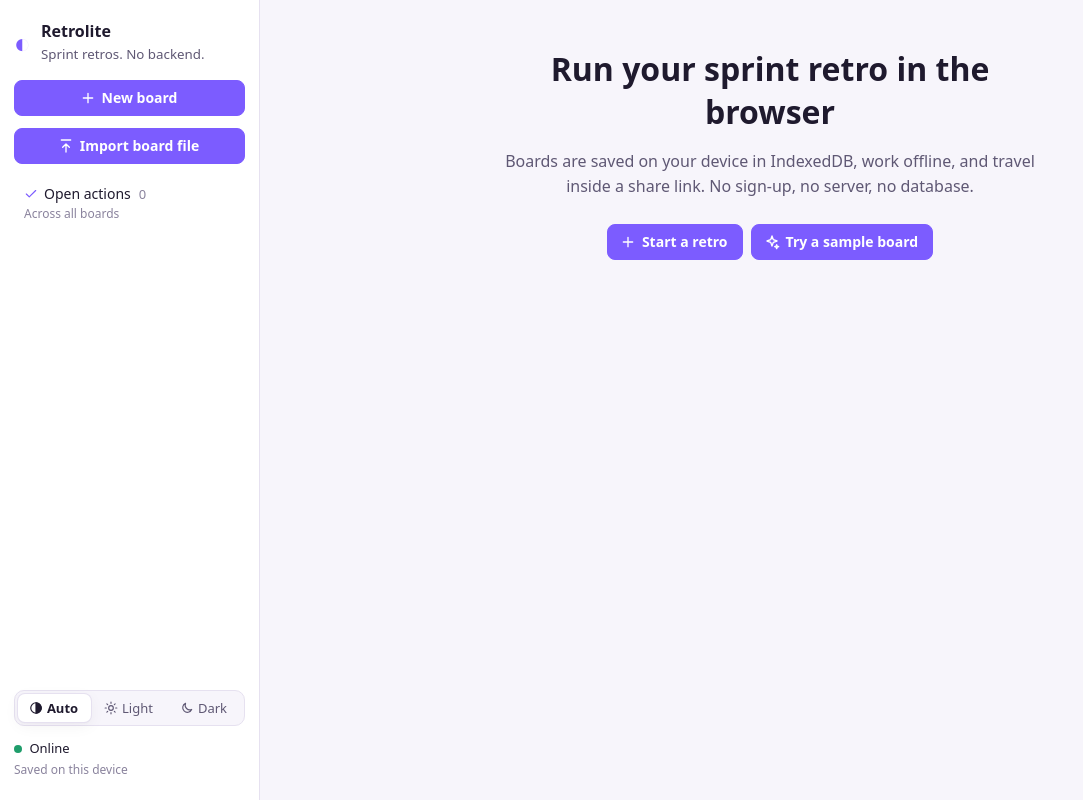
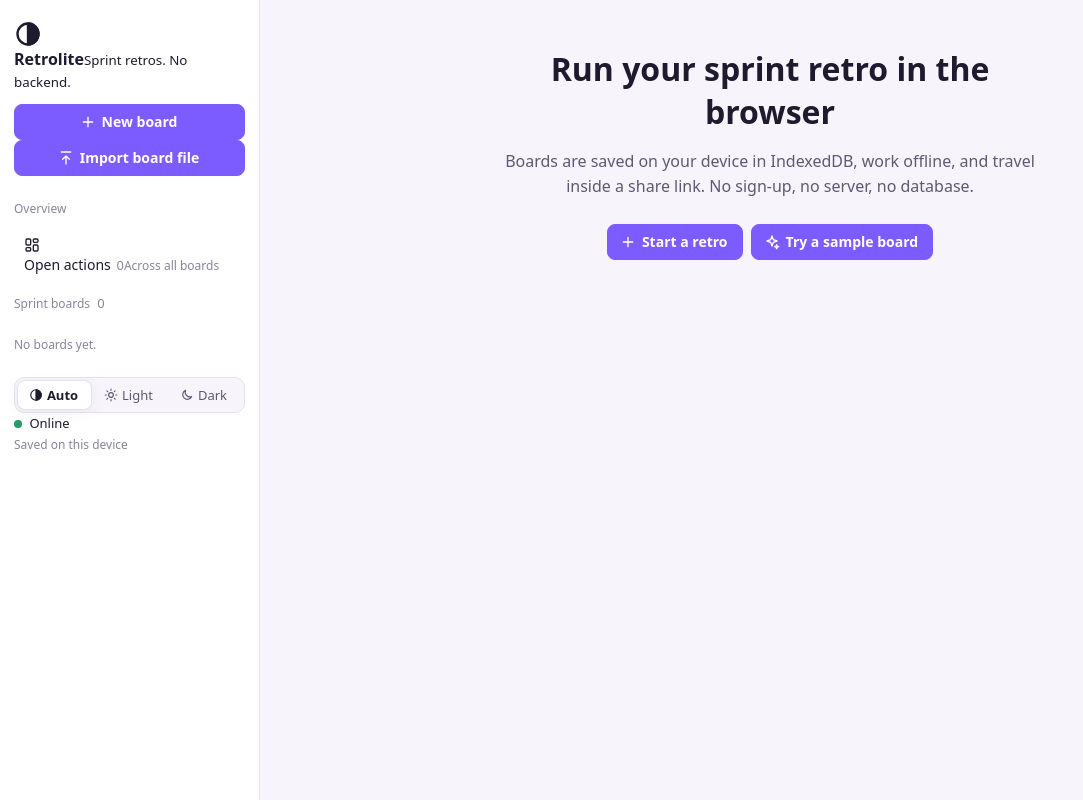
Before and after one commit to theinsanecat/retrolite, a React (Vite) app: page / in a window 1280 px wide. Shown: the whole page, without its empty margins (0-1083 px from the left). Built offline with nearby package versions, Linux system fonts and the light colour scheme.

Commit message:
Split the sidebar into brand, actions, pages and footer sections

```diff
--- a/src/App.tsx
+++ b/src/App.tsx
@@ -199,39 +199,62 @@ export default function App() {
   return (
     <div className="app">
       <aside className="sidebar">
-        <div className="brand">
-          <span className="logo" aria-hidden>◐</span>
+        {/* 1. Brand */}
+        <div className="side-section side-brand">
+          <span className="logo" aria-hidden><Icon name="auto" size={28} /></span>
           <div>
             <strong>Retrolite</strong>
             <small>Sprint retros. No backend.</small>
           </div>
         </div>
+
+        {/* 2. Actions */}
+        <div className="side-section side-actions">
           <Button variant="primary" className="wide" icon="plus" onClick={() => setView('new')}>New board</Button>
           <label className={btnClass('primary', { extra: 'wide' })}>
             <Icon name="upload" />Import board file
             <input type="file" accept=".json,application/json" className="sr-only" onChange={e => { importFile(e.target.files?.[0]); e.target.value = '' }} />
           </label>
-        <button className={`board-link open-link ${view === 'actions' ? 'active' : ''}`} onClick={() => setView('actions')}>
-          <span className="open-title"><Icon name="check" size={14} />Open actions <span className="count">{open.length}</span></span>
+        </div>
+
+        {/* 3. Pages: the overview, then every sprint board */}
+        <div className="side-section side-pages">
+          <p className="side-heading text-tertiary">Overview</p>
+          <button className={`board-link open-link ${view === 'actions' ? 'active' : ''}`} aria-current={view === 'actions' ? 'page' : undefined} onClick={() => setView('actions')}>
+            <Icon name="overview" className="link-icon" />
+            <span className="link-text">
+              <span>Open actions <span className="count">{open.length}</span></span>
               <small className="text-tertiary">{overdue ? <span className="late-text">{overdue} overdue</span> : 'Across all boards'}</small>
+            </span>
           </button>
+          <p className="side-heading text-tertiary">Sprint boards <span className="count">{boards.length}</span></p>
           <nav aria-label="Boards">
             {boards.map(b => (
               <button
                 key={b.id}
                 className={`board-link ${view === 'board' && b.id === activeId ? 'active' : ''}`}
+                aria-current={view === 'board' && b.id === activeId ? 'page' : undefined}
                 onClick={() => { setActiveId(b.id); setView('board') }}
               >
+                <Icon name="sprintBoard" className="link-icon" />
+                <span className="link-text">
                   <span>{b.title || 'Untitled'}</span>
                   <small className="text-tertiary">{b.cards.length} cards · {new Date(b.updatedAt).toLocaleDateString()}</small>
+                </span>
               </button>
             ))}
+            {boards.length === 0 && <p className="text-tertiary side-empty">No boards yet.</p>}
           </nav>
+        </div>
+
+        {/* 4. Footer */}
+        <footer className="side-section side-footer">
           <ThemeSwitch />
-        <footer className="status">
+          <div className="status">
             <span className={`dot ${online ? 'on' : 'off'}`} /> {online ? 'Online' : 'Offline — still works'}
             <br />
             <span className="text-tertiary">{persisted ? 'Saved on this device (persistent)' : 'Saved on this device'}</span>
+          </div>
         </footer>
       </aside>
 
```
Lines whose indentation alone changed are shown as unchanged.
